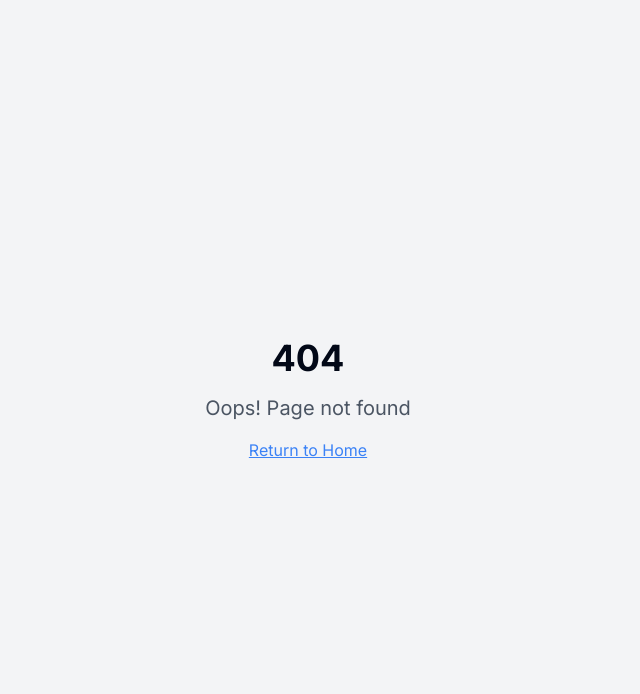
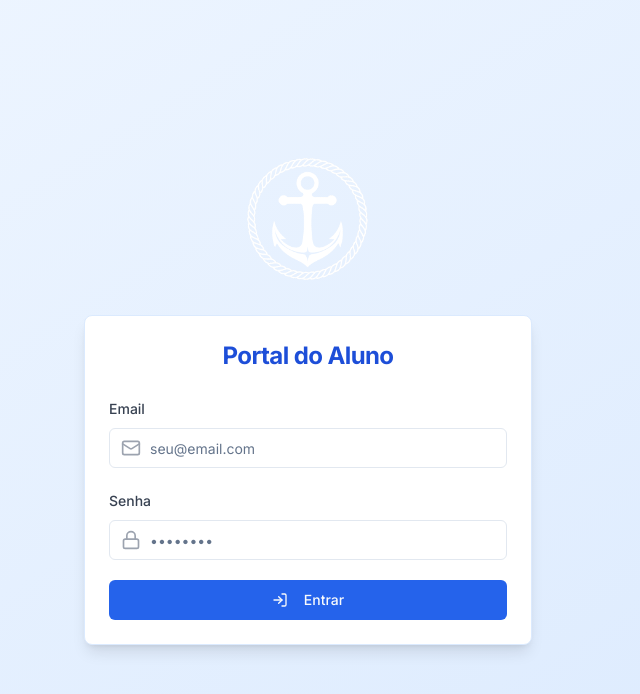
Before and after one commit to henrique062/apa-tripulantes, a React (Vite) app: page /login in a window 1280 px wide. Before the commit this address had no page. Shown: the top 694 px of the page, without its empty margins (332-972 px from the left). Built offline with nearby package versions, Linux system fonts and the light colour scheme.

Commit message:
Feat: Implement login screen
Adds a simple and styled login screen with email and password fields, and a login button, using Tailwind CSS. Includes the provided image and follows the application's visual style.

```diff
--- a/src/App.tsx
+++ b/src/App.tsx
@@ -1,9 +1,11 @@
+
 import { Toaster } from "@/components/ui/toaster";
 import { Toaster as Sonner } from "@/components/ui/sonner";
 import { TooltipProvider } from "@/components/ui/tooltip";
 import { QueryClient, QueryClientProvider } from "@tanstack/react-query";
 import { BrowserRouter, Routes, Route } from "react-router-dom";
 import Index from "./pages/Index";
+import Login from "./pages/Login";
 import NotFound from "./pages/NotFound";
 
 const queryClient = new QueryClient();
@@ -15,6 +17,7 @@ const App = () => (
       <Sonner />
       <BrowserRouter>
         <Routes>
+          <Route path="/login" element={<Login />} />
           <Route path="/" element={<Index />} />
           {/* ADD ALL CUSTOM ROUTES ABOVE THE CATCH-ALL "*" ROUTE */}
           <Route path="*" element={<NotFound />} />
--- /dev/null
+++ b/src/pages/Login.tsx
@@ -0,0 +1,90 @@
+
+import React from "react";
+import { useNavigate } from "react-router-dom";
+import { Button } from "@/components/ui/button";
+import { Input } from "@/components/ui/input";
+import { Label } from "@/components/ui/label";
+import { Card, CardContent, CardHeader, CardTitle } from "@/components/ui/card";
+import { Mail, Lock, LogIn } from "lucide-react";
+
+const Login = () => {
+  const navigate = useNavigate();
+  const [email, setEmail] = React.useState("");
+  const [password, setPassword] = React.useState("");
+
+  const handleLogin = (e: React.FormEvent) => {
+    e.preventDefault();
+    // Em uma implementação real, aqui seria feita a autenticação
+    // Por enquanto, apenas redireciona para a página principal
+    navigate("/");
+  };
+
+  return (
+    <div className="min-h-screen flex items-center justify-center bg-gradient-to-br from-blue-50 to-blue-100 p-4">
+      <div className="w-full max-w-md">
+        <div className="flex justify-center mb-8">
+          <img
+            src="/lovable-uploads/fc9cc6f6-436a-4705-ac76-d65aa447142f.png"
+            alt="Logo"
+            className="w-32 h-32"
+          />
+        </div>
+
+        <Card className="shadow-lg border-blue-100">
+          <CardHeader className="space-y-1 text-center">
+            <CardTitle className="text-2xl font-bold text-blue-700">Portal do Aluno</CardTitle>
+          </CardHeader>
+          <CardContent>
+            <form onSubmit={handleLogin} className="space-y-5">
+              <div className="space-y-2">
+                <Label htmlFor="email" className="text-sm font-medium text-gray-700">
+                  Email
+                </Label>
+                <div className="relative">
+                  <div className="absolute inset-y-0 left-0 pl-3 flex items-center pointer-events-none">
+                    <Mail className="h-5 w-5 text-gray-400" />
+                  </div>
+                  <Input
+                    id="email"
+                    type="email"
+                    placeholder="seu@email.com"
+                    className="pl-10"
+                    value={email}
+                    onChange={(e) => setEmail(e.target.value)}
+                    required
+                  />
+                </div>
+              </div>
+
+              <div className="space-y-2">
+                <Label htmlFor="password" className="text-sm font-medium text-gray-700">
+                  Senha
+                </Label>
+                <div className="relative">
+                  <div className="absolute inset-y-0 left-0 pl-3 flex items-center pointer-events-none">
+                    <Lock className="h-5 w-5 text-gray-400" />
+                  </div>
+                  <Input
+                    id="password"
+                    type="password"
+                    placeholder="••••••••"
+                    className="pl-10"
+                    value={password}
+                    onChange={(e) => setPassword(e.target.value)}
+                    required
+                  />
+                </div>
+              </div>
+
+              <Button type="submit" className="w-full bg-blue-600 hover:bg-blue-700">
+                <LogIn className="mr-2 h-4 w-4" /> Entrar
+              </Button>
+            </form>
+          </CardContent>
+        </Card>
+      </div>
+    </div>
+  );
+};
+
+export default Login;
```
Also changed, not shown: public/lovable-uploads/fc9cc6f6-436a-4705-ac76-d65aa447142f.png (added).
